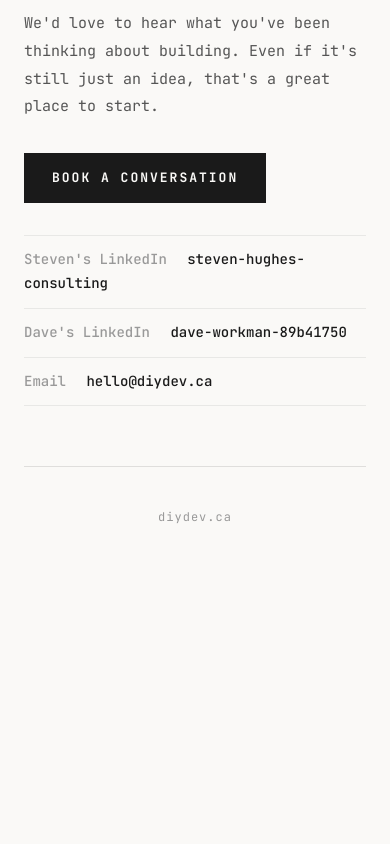
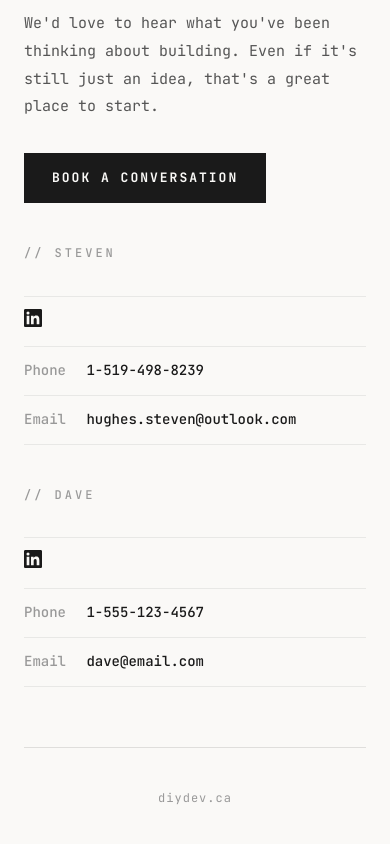
Before and after one commit to hughes-steven/heysteve, a plain HTML site: page site/index.html in a window 390 px wide. Shown: the part 5243-6087 px from the top of the page. Before the commit the page ends 5811 px from the top, so only its background shows below. Drawn offline with Linux system fonts and the light colour scheme.

Commit message:
Update contact info: LinkedIn icons, new phone/email per person

```diff
--- a/site/index.html
+++ b/site/index.html
@@ -453,16 +453,26 @@
         We'd love to hear what you've been thinking about building. Even if it's still just an idea, that's a great place to start.
       </p>
       <a href="book.html" class="cta-link">Book a conversation</a>
-      <div class="contact-links" style="margin-top: 32px;">
-        <a href="https://linkedin.com/in/steven-hughes-consulting" target="_blank" rel="noopener">
-          <span>Steven's LinkedIn</span> steven-hughes-consulting
-        </a>
-        <a href="https://linkedin.com/in/dave-workman-89b41750" target="_blank" rel="noopener">
-          <span>Dave's LinkedIn</span> dave-workman-89b41750
-        </a>
-        <a href="mailto:hello@diydev.ca">
-          <span>Email</span> hello@diydev.ca
-        </a>
+      <div style="margin-top: 40px;">
+        <p class="label" style="margin-bottom: 16px;">// Steven</p>
+        <div class="contact-links">
+          <a href="https://linkedin.com/in/steven-hughes-consulting" target="_blank" rel="noopener" aria-label="Steven on LinkedIn">
+            <svg viewBox="0 0 24 24" width="18" height="18" fill="currentColor" aria-hidden="true"><path d="M20.45 20.45h-3.55v-5.57c0-1.33-.02-3.04-1.85-3.04-1.85 0-2.13 1.45-2.13 2.94v5.67H9.36V9h3.41v1.56h.05c.48-.9 1.64-1.85 3.37-1.85 3.6 0 4.27 2.37 4.27 5.46v6.28zM5.34 7.43a2.06 2.06 0 1 1 0-4.12 2.06 2.06 0 0 1 0 4.12zM7.12 20.45H3.56V9h3.56v11.45zM22.22 0H1.77C.79 0 0 .78 0 1.73v20.53C0 23.22.79 24 1.77 24h20.45c.98 0 1.78-.78 1.78-1.74V1.73C24 .78 23.2 0 22.22 0z"/></svg>
+          </a>
+          <a href="tel:+15194988239"><span>Phone</span> 1-519-498-8239</a>
+          <a href="mailto:hughes.steven@outlook.com"><span>Email</span> hughes.steven@outlook.com</a>
+        </div>
+      </div>
+
+      <div style="margin-top: 40px;">
+        <p class="label" style="margin-bottom: 16px;">// Dave</p>
+        <div class="contact-links">
+          <a href="https://linkedin.com/in/dave-workman-89b41750" target="_blank" rel="noopener" aria-label="Dave on LinkedIn">
+            <svg viewBox="0 0 24 24" width="18" height="18" fill="currentColor" aria-hidden="true"><path d="M20.45 20.45h-3.55v-5.57c0-1.33-.02-3.04-1.85-3.04-1.85 0-2.13 1.45-2.13 2.94v5.67H9.36V9h3.41v1.56h.05c.48-.9 1.64-1.85 3.37-1.85 3.6 0 4.27 2.37 4.27 5.46v6.28zM5.34 7.43a2.06 2.06 0 1 1 0-4.12 2.06 2.06 0 0 1 0 4.12zM7.12 20.45H3.56V9h3.56v11.45zM22.22 0H1.77C.79 0 0 .78 0 1.73v20.53C0 23.22.79 24 1.77 24h20.45c.98 0 1.78-.78 1.78-1.74V1.73C24 .78 23.2 0 22.22 0z"/></svg>
+          </a>
+          <a href="tel:+15551234567"><span>Phone</span> 1-555-123-4567</a>
+          <a href="mailto:dave@email.com"><span>Email</span> dave@email.com</a>
+        </div>
       </div>
     </div>
   </section>
```
Also changed, not shown: site/book.html (+4 -5 lines).
